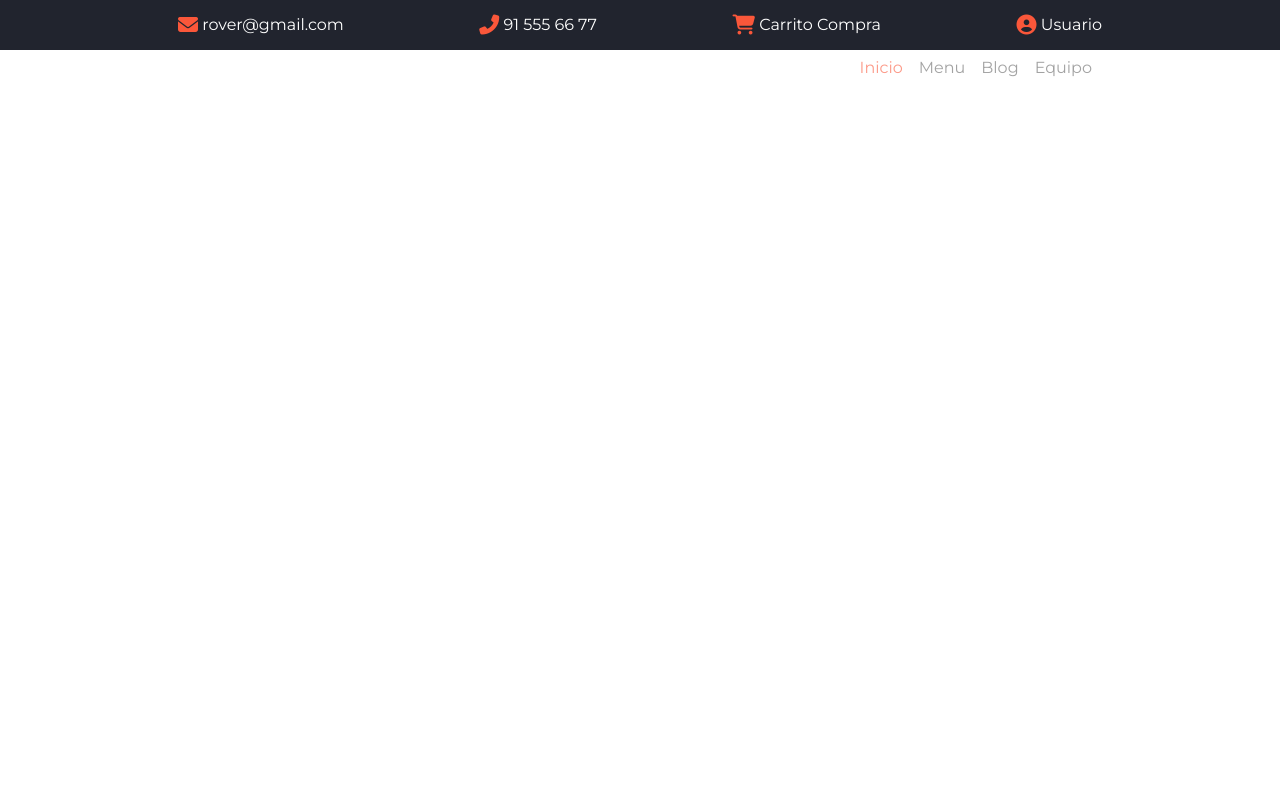
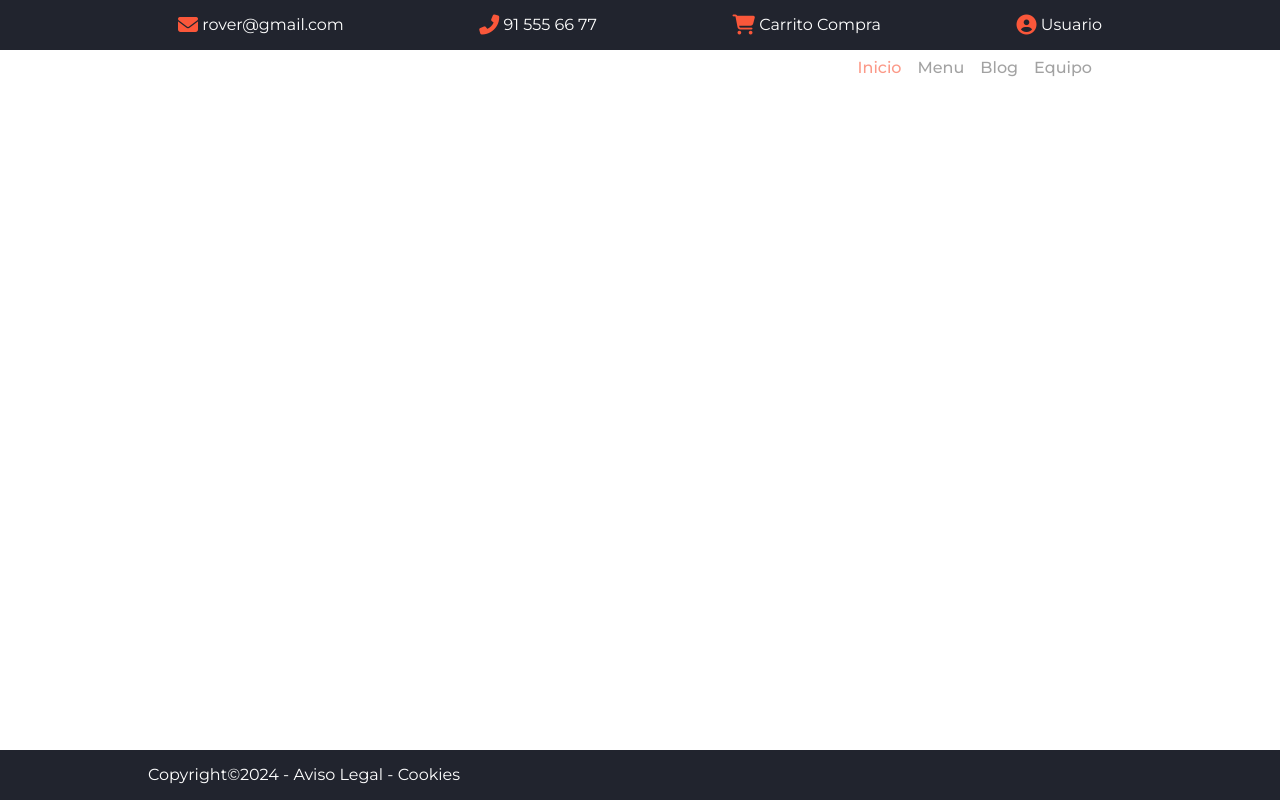
Before and after one commit to DatSatoru/primera_practica, a plain HTML site: page index.html in a window 1280 px wide. Drawn offline with Linux system fonts and the light colour scheme.

Commit message:
footer finished and some changes on header CSS

```diff
--- /dev/null
+++ b/css/footer.css
@@ -0,0 +1,19 @@
+footer {
+    background-color: var(--secondary-color);
+    position: sticky;
+    height: 50px;
+    display: inline-block;
+    bottom: 0;
+    width: 100%;
+    align-content: center;
+
+    p {
+        color: white;
+        padding: 0 10px;
+        font-weight: 400;
+
+        a {
+            color: white;
+        }
+    }
+}
--- a/css/header.css
+++ b/css/header.css
@@ -8,7 +8,7 @@ header {
 header .upper {
     background-color: var(--secondary-color);
     width: 100%;
-    height: 50px;
+    height: 3.125rem;
     align-content: center;
 
     .contact {
@@ -20,13 +20,13 @@ header .upper {
     ul.icons {
         display: flex;
         justify-content: space-between;
-        margin: auto 20px;
+        margin: auto 1.25rem;
     }
 
     li {
         display: inline-block;
         font-family: var(--primary-font);
-        margin: 0 20px;
+        margin: 0 1.25rem;
 
 
         a {
@@ -40,6 +40,7 @@ header .upper {
             i {
                 color: var(--primary-color);
             }
+
         }
     }
 }
@@ -50,7 +51,7 @@ header .lower {
     display: flex;
     flex-direction: column;
     align-content: center;
-    height: 60px;
+    height: 3.75rem;
 
     .container {
         width: 100%;
@@ -61,7 +62,7 @@ header .lower {
 
     display: flex;
     justify-content: space-between;
-    margin: 10px 15px;
+    margin: 0.625rem 0.9375rem;
 
     figure {
         align-content: center;
@@ -74,7 +75,7 @@ header .lower {
 
     .hamburger {
         cursor: pointer;
-        width: 35px;
+        width: 2.1875rem;
         display: flex;
         flex-direction: column;
         align-content: space-between;
@@ -82,10 +83,10 @@ header .lower {
 
         div {
             width: 100%;
-            height: 3px;
+            height: 0.1875rem;
             background-color: var(--text-color);
             opacity: 0.6;
-            margin: 5px 0;
+            margin: 0.3125rem 0;
         }
 
     }
@@ -98,16 +99,16 @@ div.menu ul.desp {
     flex-direction: column;
     text-align: center;
     align-content: center;
-    padding: 0 15px;
-    margin-bottom: 15px;
+    padding: 0 0.9375rem;
+    margin-bottom: 0.9375rem;
 
 
 
     li {
-        border-bottom: 2px solid var(--text-color);
+        border-bottom: 0.125rem solid var(--text-color);
         align-content: center;
-        margin-top: 10px;
-        padding-bottom: 10px;
+        margin-top: 0.625rem;
+        padding-bottom: 0.625rem;
         opacity: 0.6;
 
         &:last-child {
@@ -116,7 +117,12 @@ div.menu ul.desp {
 
         a {
             color: var(--text-color);
+            font-weight: 500;
             font-family: var(--primary-font);
+
+            &:hover {
+                color: var(--primary-color);
+            }
         }
 
         span {
--- a/css/layout.css
+++ b/css/layout.css
@@ -1,6 +1,26 @@
+* {
+    box-sizing: border-box;
+}
+
+html {
+    scroll-behavior: smooth;
+}
+
+
+body {
+    font-family: var(--primary-font);
+    font-size: 1rem;
+}
+
+.wrapped {
+    height: 100vh;
+    margin-bottom: -50px;
+}
+
 div.container {
     max-width: 1004px;
     margin: 0 auto;
+
 }
 
 a {
--- a/css/style.css
+++ b/css/style.css
@@ -10,6 +10,7 @@
 @import url(./layout.css);
 @import url(./header.css);
 @import url(./variables.css);
+@import url(./footer.css);
 
 
 
--- a/index.html
+++ b/index.html
@@ -79,6 +79,11 @@
             </div>
     </div>
     </header>
+    <footer>
+        <div class="container">
+            <p>Copyright&copy;2024 - <a href="#">Aviso Legal</a> - <a href="#">Cookies</a> </p>
+        </div>
+    </footer>
 
 
     </div>
```
